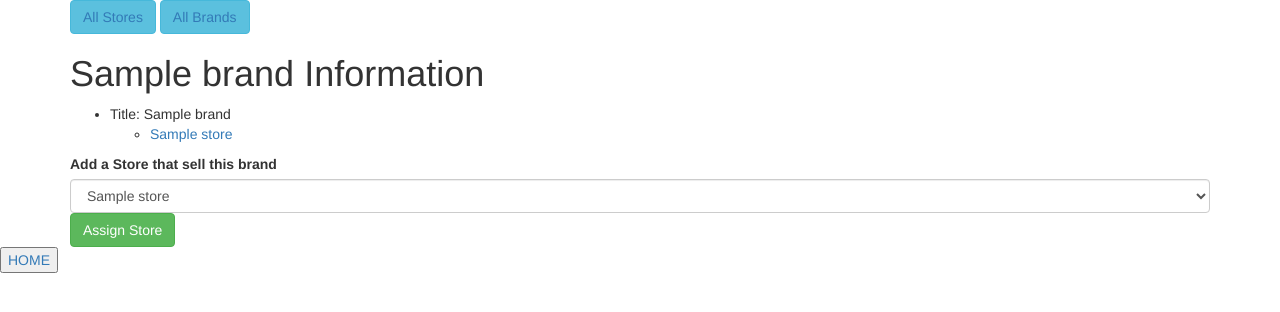
After one commit to jeemb/Store-Brand-sql, a PHP site: template views/brand.html.twig in a window 1280 px wide. The commit adds this page. Shown: the top 312 px of the page. Run offline with PHP 8.4, Linux system fonts and the light colour scheme; the template is opened without the code that fills it: most values are stand-ins (such as "Sample title", 1, 10 or a date in 2020); some libraries are stand-ins or nearby versions.

```diff
--- /dev/null
+++ b/views/brand.html.twig
@@ -0,0 +1,32 @@
+{% extends "base.html.twig" %}
+
+{% block title %}{{ brand.getName }}{% endblock %}
+
+{% block content %}
+
+<h1>{{ brand.getName }} Information</h1>
+
+<ul>
+    <li>Title: {{ brand.getName }}</li>
+        <ul>
+        {% if stores is not empty %}
+            {% for store in stores %}
+                <li><a href="/store/{{ store.getId }}">{{store.getName}}</a></li>
+            {% endfor %}
+        {% endif %}
+        </ul>
+</ul>
+
+{% if all_stores is not empty %}
+<form action="/assign_store/{{ brand.getId }}" method="post">
+    <label for="assign-store">Add a Store that sell this brand</label>
+        <select name="assign-store" class="form-control">
+            {% for store in all_stores %}
+            <option value="{{ store.getId }}">{{ store.getName }}</option>
+            {% endfor %}
+        </select>
+    <button type="submit" class="btn btn-success">Assign Store</button>
+</form>
+{% endif %}
+
+{% endblock %}
--- a/views/index.html.twig
+++ b/views/index.html.twig
@@ -14,7 +14,7 @@
         <button type="submit" name="button">Add</button>
     </form>
 
-    <p>Add Course:</p>
+    <p>Add Brand:</p>
     <form action="/add_brand" method="post">
         <div class="form-group">
             <label for="name">Name</label>
--- a/views/store.html.twig
+++ b/views/store.html.twig
@@ -35,7 +35,7 @@
 </div>
 
 {% if all_brands is not empty %}
-<form action="/assign_brand/{{ brand.getId }}" method="post">
+<form action="/assign_brand/{{ store.getId }}" method="post">
     <label for="assign-brand">Assign a brand to this store</label>
         <select name="assign-brand" class="form-control">
             {% for brand in all_brands %}
```
Also changed, not shown: app/app.php (+18 -2 lines), views/stores.html.twig (+9 -1 lines), README.md.
